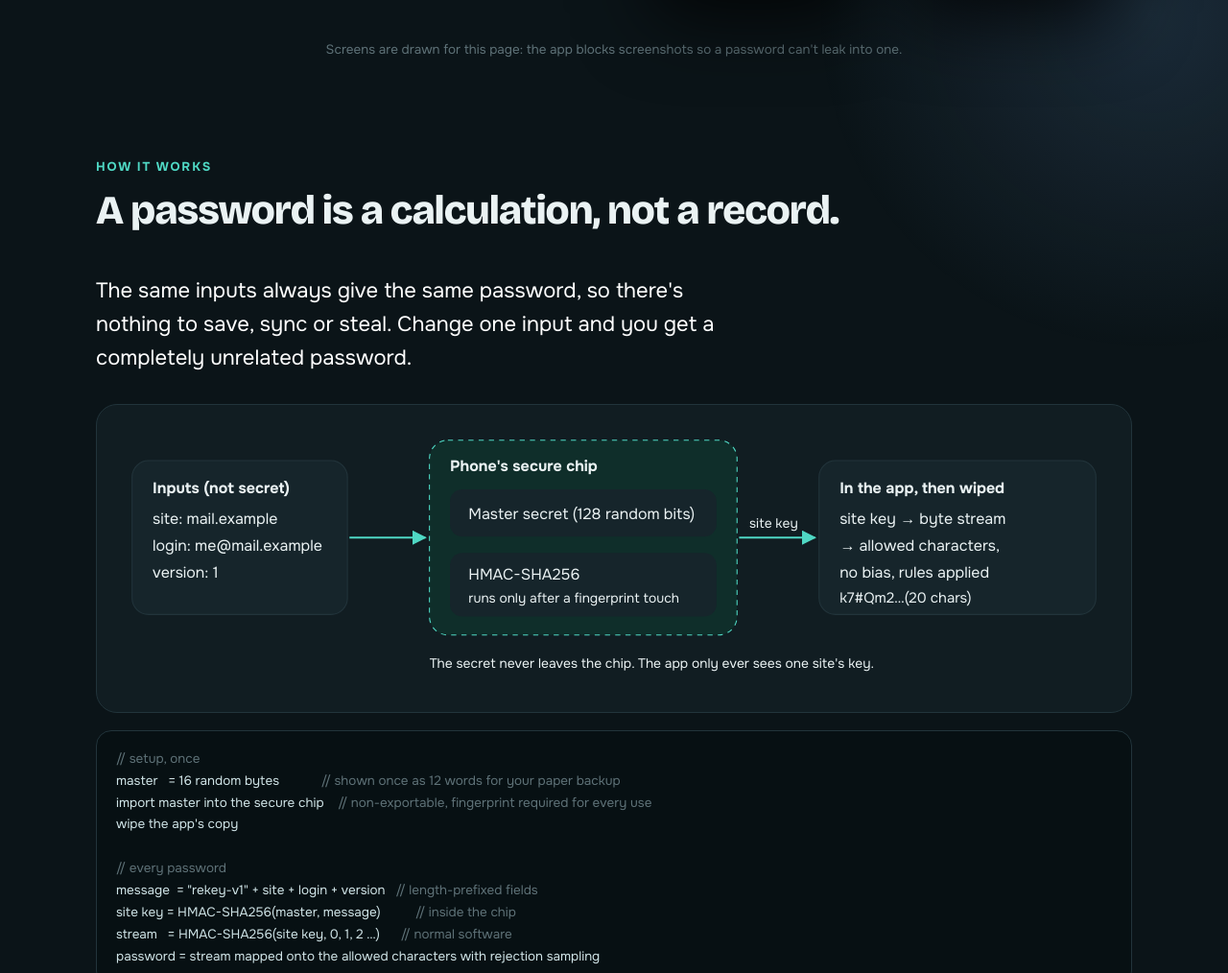
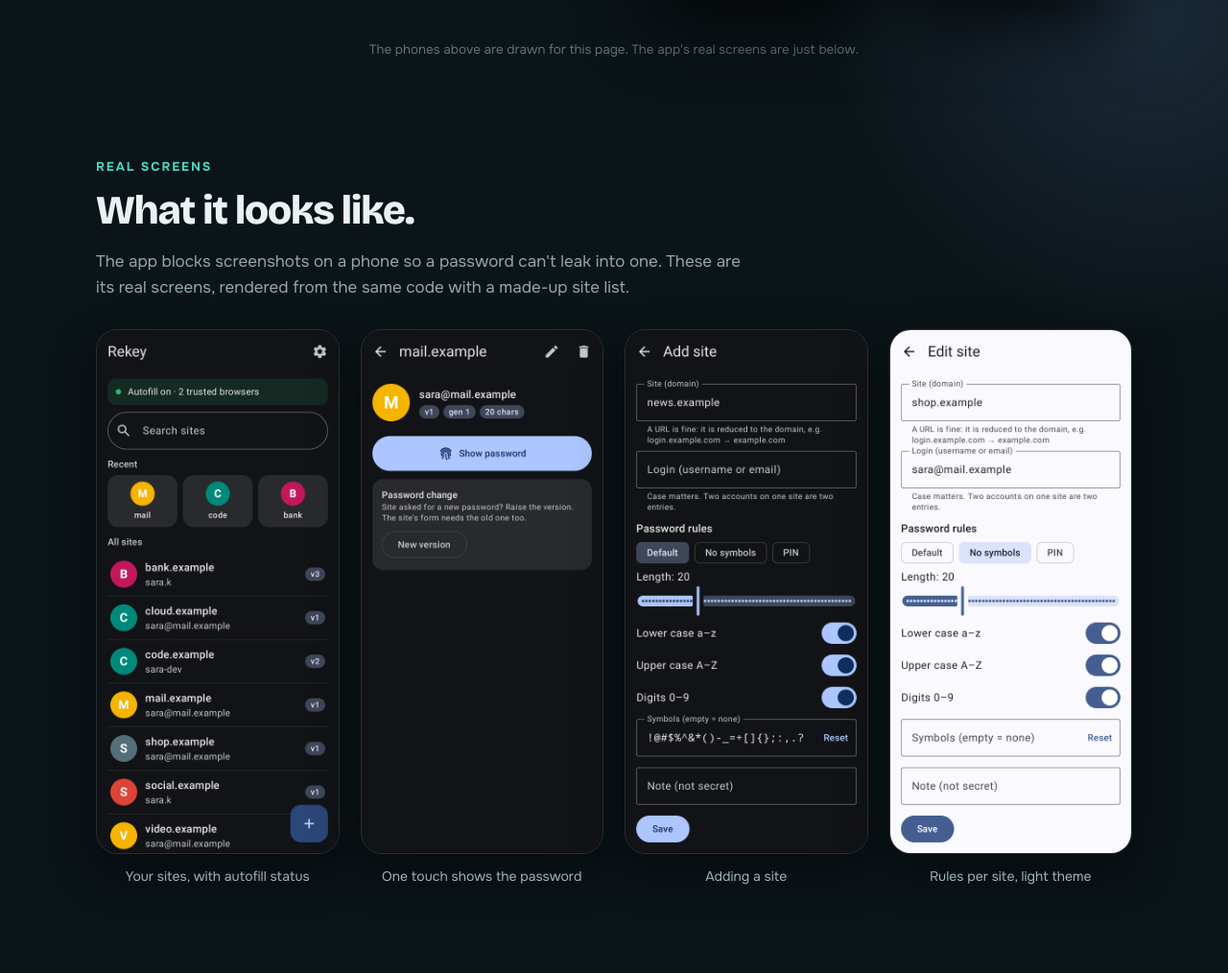
Before and after one commit to mohamed-ibrahim47/rekey-showcase, a plain HTML site: page index.html in a window 1280 px wide. Shown: the part 684-1698 px from the top of the page at 96% size. Drawn offline with nearby package versions, Linux system fonts and the light colour scheme.

Commit message:
Real screenshots section on the page; fix intro paragraph style clash
Co-Authored-By: Claude Fable 5.2 <noreply@anthropic.com>
Claude-Session: https://claude.ai/code/session_01PdiUrCuHwxLhaGhKLAoVib

```diff
--- a/index.html
+++ b/index.html
@@ -120,7 +120,12 @@ ul.ticks li { display: grid; grid-template-columns: 28px 1fr; gap: 10px; color:
 ul.ticks li::before { content: "✓"; width: 24px; height: 24px; border-radius: 8px; display: grid; place-items: center; font-size: 13px; font-weight: 800; background: rgba(79,216,196,.14); color: var(--te); margin-top: 1px; }
 ul.ticks b { color: #fff; }
 ul.ticks.warns li::before { content: "!"; background: rgba(255,170,80,.16); color: #FFB870; }
-.sub { color: #fff; font-size: 22px; margin: 44px 0 0; }
+.shots { display: grid; grid-template-columns: repeat(4, 1fr); gap: 22px; margin-top: 30px; }
+.shots figure { margin: 0; }
+.shots img { width: 100%; height: auto; display: block; border-radius: 22px; border: 1px solid rgba(255,255,255,.12); box-shadow: 0 18px 50px rgba(0,0,0,.45); }
+.shots figcaption { color: #9FB2B6; font-size: 14px; text-align: center; margin-top: 12px; }
+@media (max-width: 900px) { .shots { grid-template-columns: 1fr 1fr; gap: 16px; } }
+.subhead { color: #fff; font-size: 22px; margin: 44px 0 0; }
 .limits { margin-top: 44px; padding: 24px 26px; border: 1px solid rgba(255,170,80,.35); border-radius: 18px; background: rgba(255,170,80,.06); }
 .limits h3 { color: #FFB870; font-size: 22px; margin: 0; }
 .limits p { color: #D3E0E2; margin: 8px 0 0; }
@@ -143,6 +148,7 @@ footer .wrap { display: flex; flex-wrap: wrap; gap: 18px; justify-content: space
 <nav><div class="wrap">
   <a class="logo" href="#"><img src="icon.svg" alt="">Rekey</a>
   <div class="links">
+    <a href="#screens">Screens</a>
     <a href="#how">How it works</a>
     <a href="#different">What's different</a>
     <a href="#security">Security</a>
@@ -195,7 +201,19 @@ footer .wrap { display: flex; flex-wrap: wrap; gap: 18px; justify-content: space
     </div></div>
   </div>
 </header>
-<p class="note" style="text-align:center">Screens are drawn for this page: the app blocks screenshots so a password can't leak into one.</p>
+<p class="note" style="text-align:center">The phones above are drawn for this page. The app's real screens are just below.</p>
+
+<section id="screens">
+  <span class="kicker">Real screens</span>
+  <h2>What it looks like.</h2>
+  <p class="sub">The app blocks screenshots on a phone so a password can't leak into one. These are its real screens, rendered from the same code with a made-up site list.</p>
+  <div class="shots">
+    <figure><img src="screenshots/1-home-dark.png" width="1080" height="2340" loading="lazy" alt="Site list with recent sites and the autofill status"><figcaption>Your sites, with autofill status</figcaption></figure>
+    <figure><img src="screenshots/2-site-dark.png" width="1080" height="2340" loading="lazy" alt="A site's screen with the fingerprint button"><figcaption>One touch shows the password</figcaption></figure>
+    <figure><img src="screenshots/4-add-dark.png" width="1080" height="2340" loading="lazy" alt="Adding a site"><figcaption>Adding a site</figcaption></figure>
+    <figure><img src="screenshots/3-rules-light.png" width="1080" height="2340" loading="lazy" alt="Per-site password rules in the light theme"><figcaption>Rules per site, light theme</figcaption></figure>
+  </div>
+</section>
 
 <section id="how">
   <span class="kicker">How it works</span>
@@ -303,7 +321,7 @@ password = stream mapped onto the allowed characters with rejection sampling</di
     </ul>
   </div>
 
-  <h3 class="sub">Hardened against other apps on your phone</h3>
+  <h3 class="subhead">Hardened against other apps on your phone</h3>
   <div class="two">
     <ul class="ticks">
       <li><span><b>Screen overlays.</b> If another app draws over Rekey, its buttons ignore the touch. On Android 12 and newer such overlays are hidden while Rekey is open.</span></li>
```
